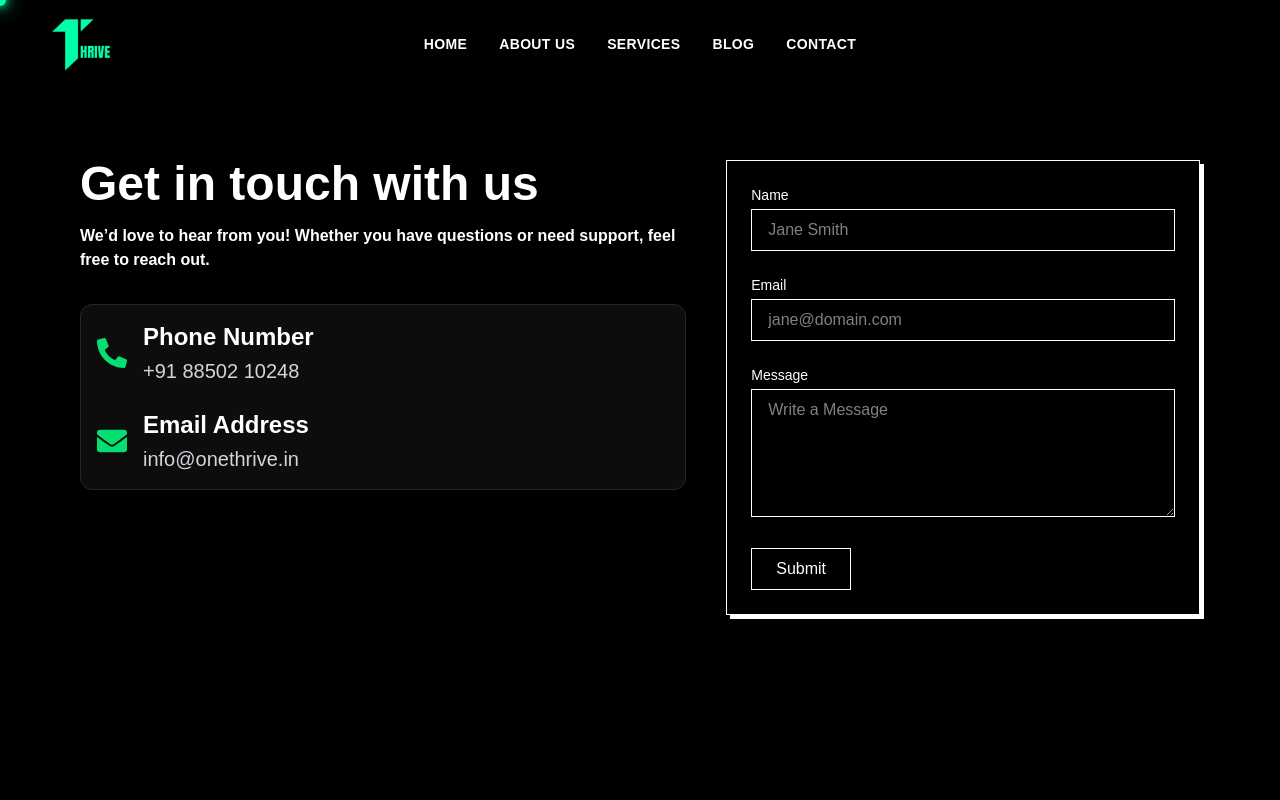
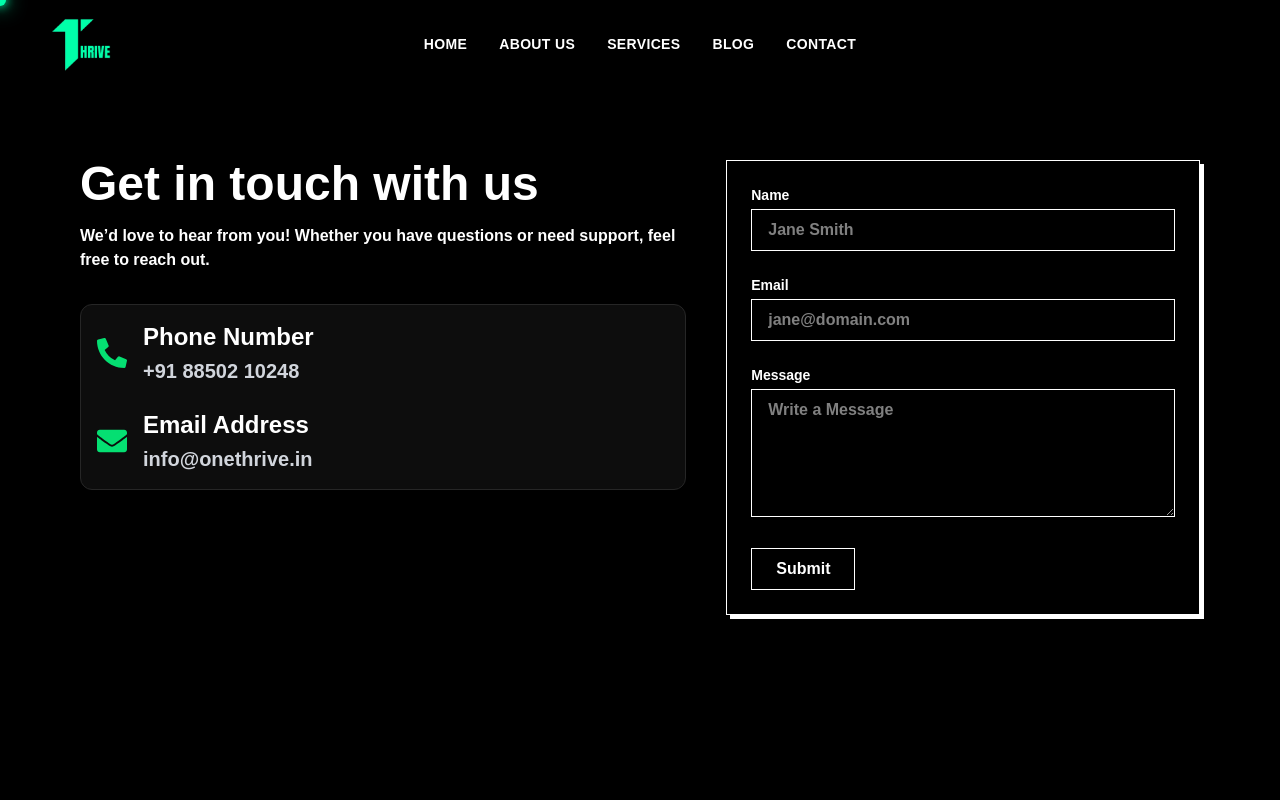
Before and after one commit to jaimeenbhagat/Onethrive-Website, a React (Vite) app: page /contact in a window 1280 px wide. Shown: the top 800 px of the page. Built offline with nearby package versions, Linux system fonts and the light colour scheme; a web font is replaced by a local one.

Commit message:
Updated contact

```diff
--- a/src/pages/Contact.jsx
+++ b/src/pages/Contact.jsx
@@ -3,7 +3,7 @@ import { FaPhoneAlt, FaEnvelope } from 'react-icons/fa';
 
 const Contact = () => {
   return (
-    <section className="min-h-screen font-interphase bg-black text-white mt-24 px-6 md:px-20 py-16 flex flex-col md:flex-row justify-between items-start gap-10">
+    <section className="min-h-screen font-interphase font-bold bg-black text-white mt-24 px-6 md:px-20 py-16 flex flex-col md:flex-row justify-between items-start gap-10">
       {/* Left - Contact Info */}
       <div className="w-auto">
       <h2 className="text-4xl md:text-5xl font-bold mb-4">
```
